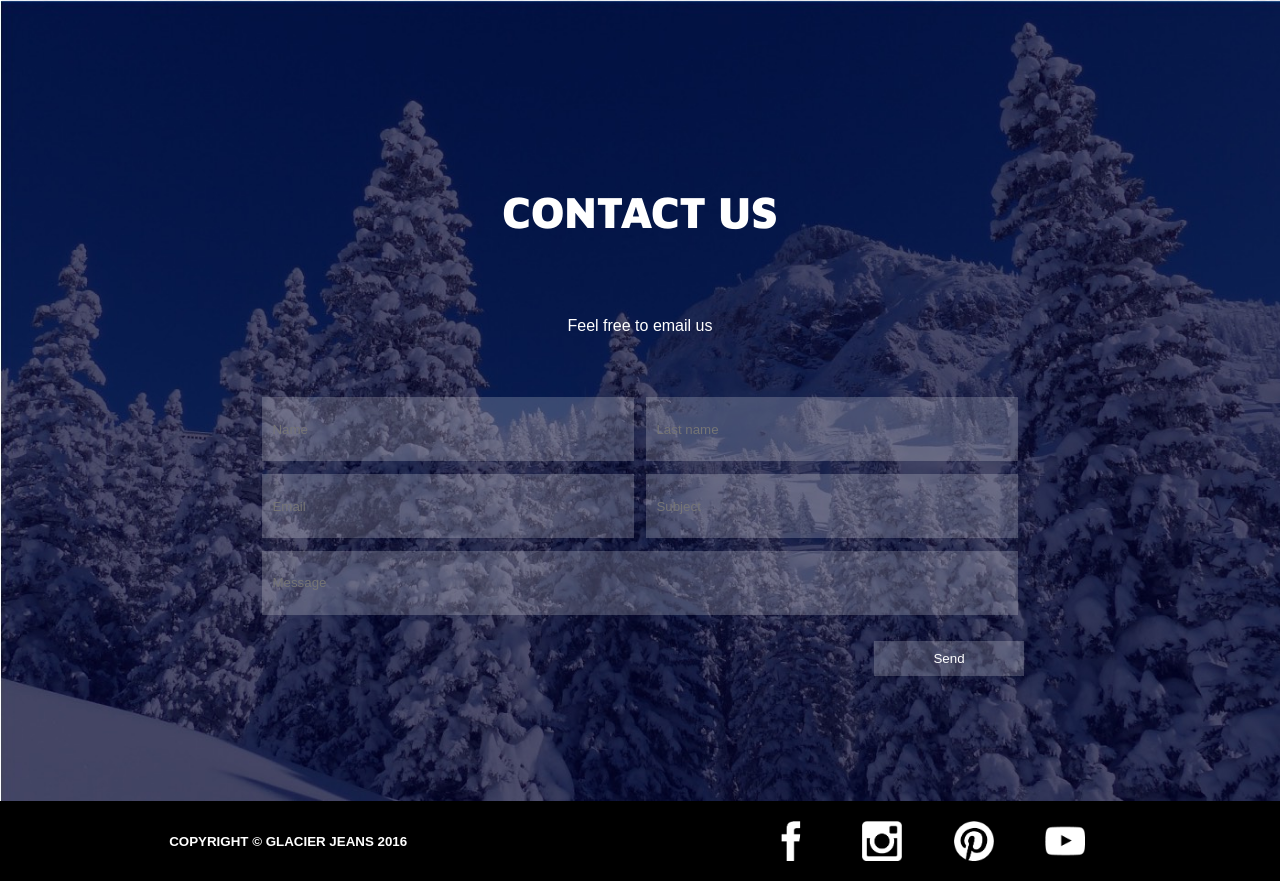
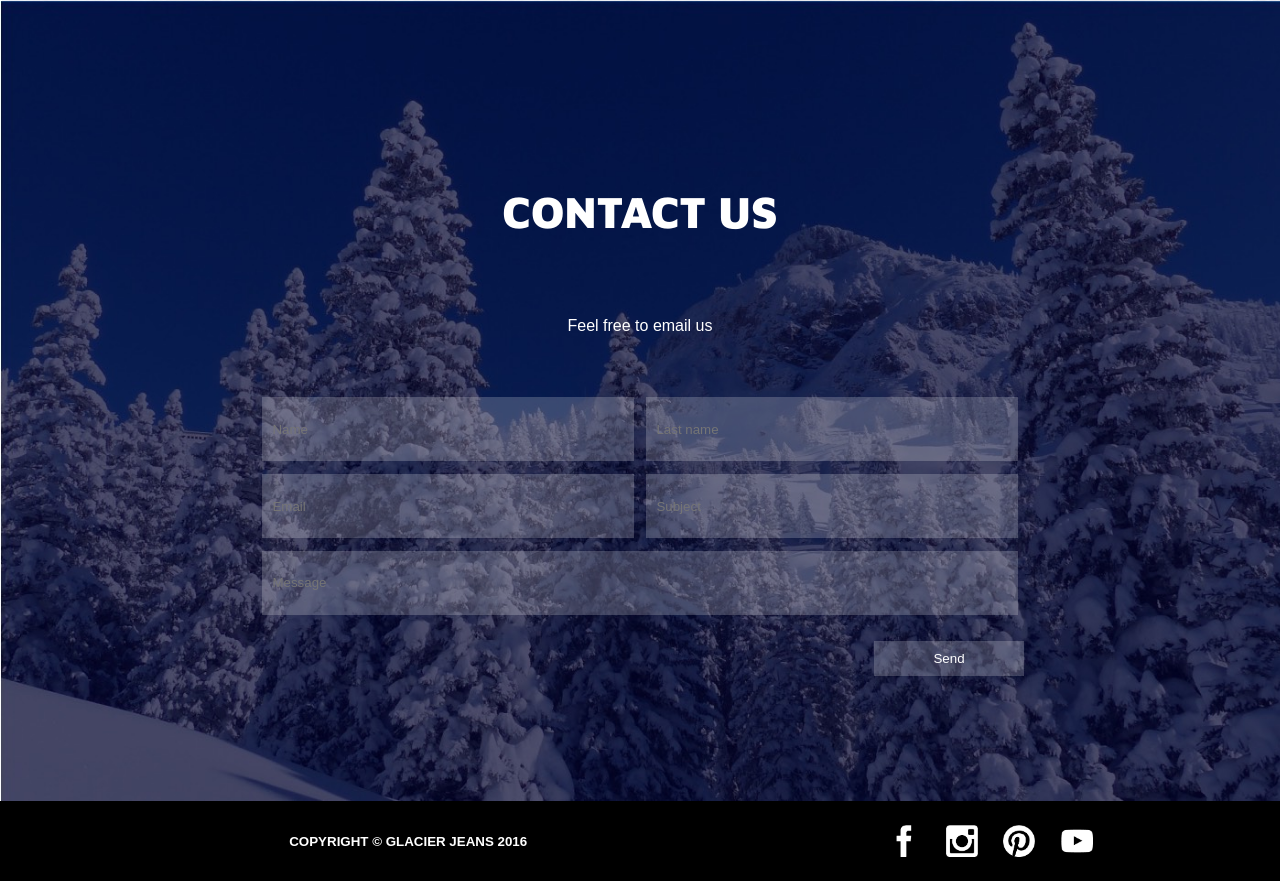
Before and after one commit to bego7/EjemploGit, a plain HTML site: page index.html in a window 1280 px wide. Shown: the part 3999-4880 px from the top of the page. Drawn offline with nearby package versions, Linux system fonts and the light colour scheme.

Commit message:
Agregue cambios al footer en la vista de escritorio

```diff
--- a/css/footer.css
+++ b/css/footer.css
@@ -11,15 +11,21 @@ footer{
 	text-align: center;
 	align-self: center;
 	font-size: 10pt;
+	margin-left:9vw;
 }
 .footer__social{
 	display: flex;
 	align-items: center;
+	margin-right:13
 
 }
 .footer__icono{
-	max-width:5vw;
-	max-height:5vh;
-	margin:0 2vw 0 2vw;
+	max-width:4vw;
+	max-height:4vh;
+	margin:0 1vw 0 1vw;
 	cursor: pointer;
 }
+
+.footer__icon:nth-child(4){
+	margin-right:10vw;
+}
```
